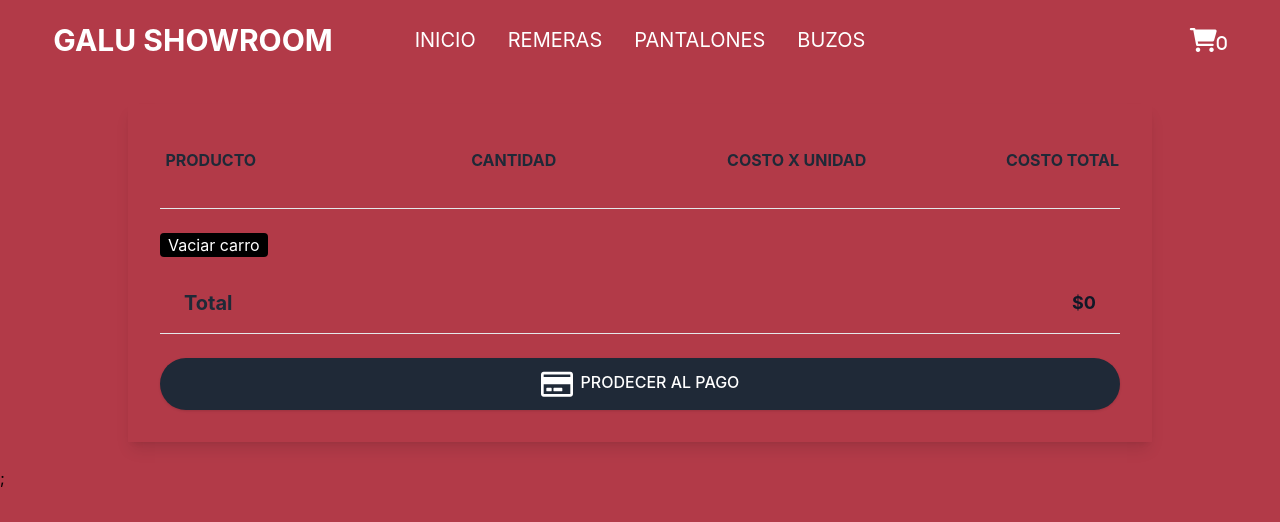
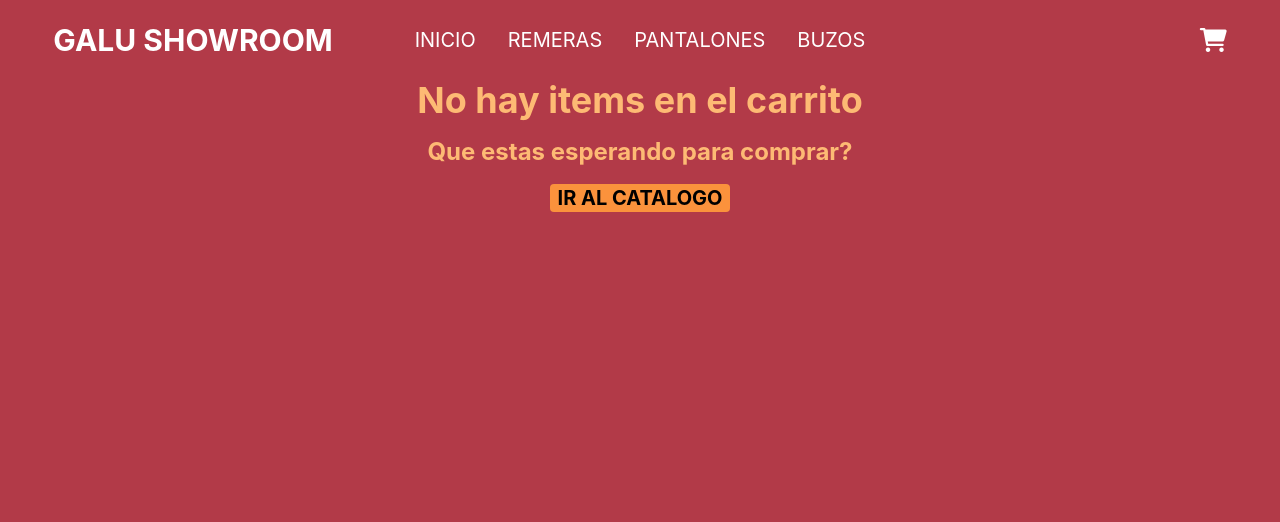
Before and after one commit to LukaLiuzzi/galushowroom, a React (Create React App) app: page /cart in a window 1280 px wide. Shown: the top 522 px of the page. Built offline with nearby package versions, Linux system fonts and the light colour scheme.

Commit message:
cart view y mas

```diff
--- a/src/components/Cart.jsx
+++ b/src/components/Cart.jsx
@@ -1,4 +1,5 @@
 import React, { useContext } from 'react';
+import { Link } from 'react-router-dom';
 import { CartContext } from '../context/CartContextProvider';
 
 export default function Cart() {
@@ -13,6 +14,7 @@ export default function Cart() {
 
 	return (
 		<>
+			{cart.length > 0 ? (
 				<div className='flex justify-center my-6'>
 					<div className='flex flex-col w-full p-8 text-gray-800 bg-red shadow-lg pin-r pin-y md:w-4/5 lg:w-4/5'>
 						<div className='flex-1'>
@@ -122,6 +124,21 @@ export default function Cart() {
 						</div>
 					</div>
 				</div>
+			) : (
+				<div className='flex justify-center items-center flex-col'>
+					<h3 className='text-4xl font-bold text-orange-300'>
+						No hay items en el carrito
+					</h3>
+					<p className='my-4 font-bold text-2xl text-orange-300'>
+						Que estas esperando para comprar?
+					</p>
+					<Link to='/'>
+						<button className='bg-orange-400 rounded text-black px-2 font-bold text-xl uppercase'>
+							Ir al catalogo
+						</button>
+					</Link>
+				</div>
+			)}
 		</>
 	);
 }
--- a/src/components/CartWidget.jsx
+++ b/src/components/CartWidget.jsx
@@ -3,13 +3,15 @@ import { Link } from 'react-router-dom';
 import { CartContext } from '../context/CartContextProvider';
 
 const CartWidget = () => {
-	const { cart } = useContext(CartContext);
+	const { totalItemsInCart } = useContext(CartContext);
 
 	return (
 		<>
 			<Link to='/cart'>
 				<i className='fa-solid fa-cart-shopping text-white text-2xl'>
-					<span className='text-base'>{cart.length}</span>
+					<span className='text-base'>
+						{totalItemsInCart > 0 ? totalItemsInCart : null}
+					</span>
 				</i>
 			</Link>
 		</>
--- a/src/components/ItemDetail.jsx
+++ b/src/components/ItemDetail.jsx
@@ -53,7 +53,9 @@ export default function ItemDetail({ product }) {
 							/>
 						) : (
 							<Link to='/cart'>
-								<button className='text-3xl'>Ir al carrito</button>
+								<button className='bg-orange-400 rounded text-black px-2 font-bold text-xl uppercase mt-2 hover:bg-orange-600 transition-colors'>
+									Terminar mi compra
+								</button>
 							</Link>
 						)}
 					</div>
--- a/src/context/CartContextProvider.jsx
+++ b/src/context/CartContextProvider.jsx
@@ -31,6 +31,7 @@ export default function CartContextProvider({ children }) {
 	};
 
 	const total = cart.reduce((acc, item) => acc + item.price * item.quantity, 0);
+	const totalItemsInCart = cart.reduce((acc, item) => acc + item.quantity, 0);
 
 	const totalPerItem = (price, quantity) => {
 		return price * quantity;
@@ -51,11 +52,11 @@ export default function CartContextProvider({ children }) {
 					updateItemToCart,
 					totalPerItem,
 					total,
+					totalItemsInCart,
 				}}
 			>
 				{children}
 			</CartContext.Provider>
-			;
 		</>
 	);
 }
```
Lines whose indentation alone changed are shown as unchanged.
